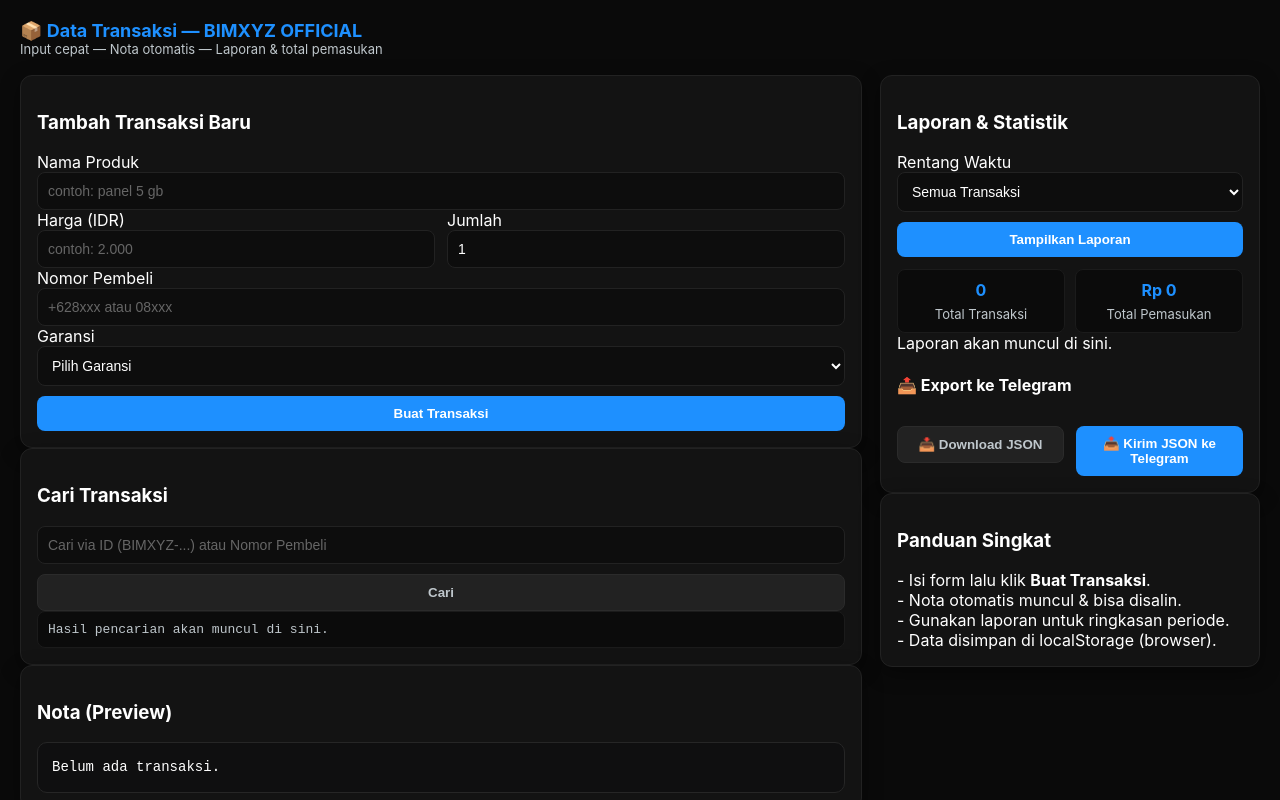
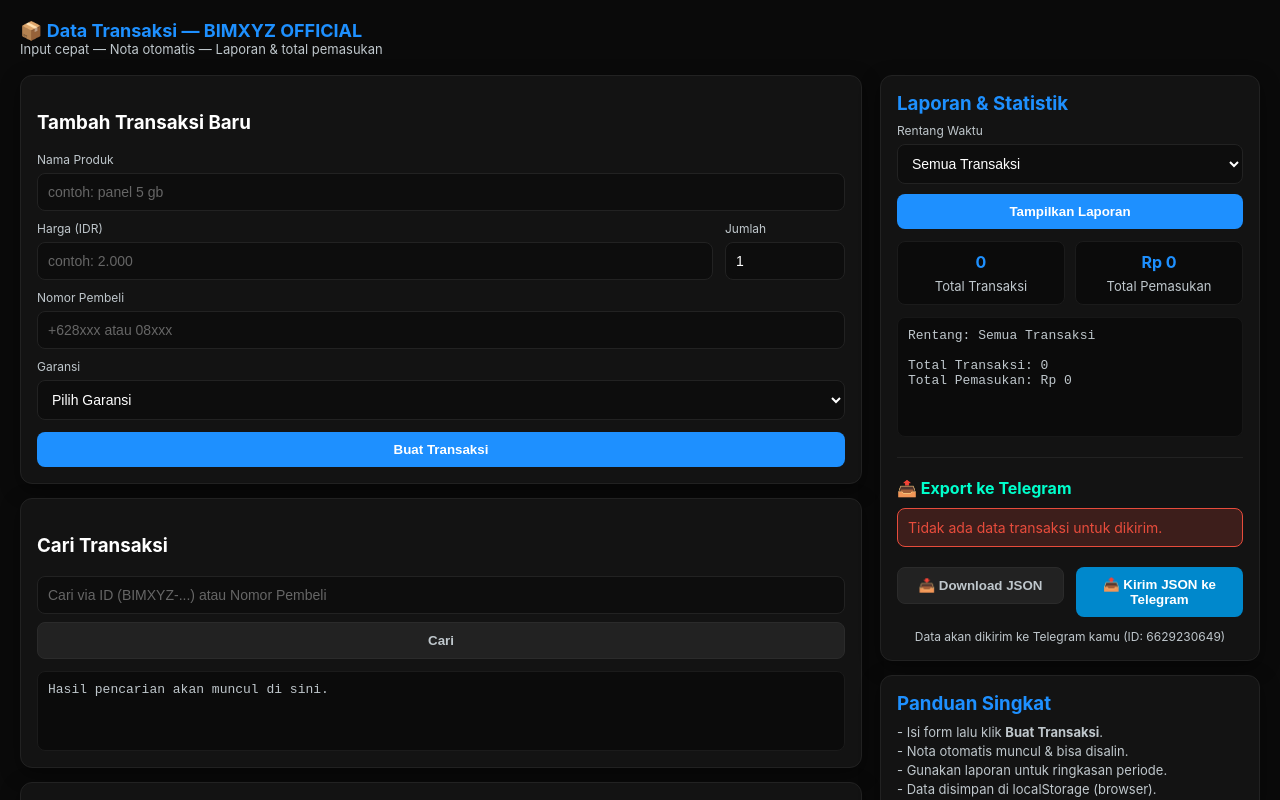
Before and after one commit to BimxyzDev/Rekap-Transaksi, a plain HTML site: page index.html in a window 1280 px wide. Both pictures are taken after a click on the button "📤 Kirim JSON ke Telegram". Shown: the top 800 px of the page. Drawn offline with Linux system fonts and the light colour scheme.

Commit message:
Update index.html

```diff
--- a/index.html
+++ b/index.html
@@ -126,52 +126,55 @@ footer{margin-top:18px;text-align:center;color:var(--muted);font-size:13px}
 <div class="card">
   <h3>Tambah Transaksi Baru</h3>
 
-  <label>Nama Produk</label>
+  <label class="small">Nama Produk</label>
   <input id="tx_prod" type="text" placeholder="contoh: panel 5 gb">
 
-  <div class="row">
+  <div class="row" style="margin-top:10px">
     <div class="col">
-      <label>Harga (IDR)</label>
+      <label class="small">Harga (IDR)</label>
       <input id="tx_price" type="text" inputmode="numeric" placeholder="contoh: 2.000">
     </div>
-    <div class="col">
-      <label>Jumlah</label>
+    <div class="col" style="max-width:120px">
+      <label class="small">Jumlah</label>
       <input id="tx_qty" type="number" min="1" value="1">
     </div>
   </div>
 
-  <label>Nomor Pembeli</label>
+  <label class="small" style="margin-top:10px">Nomor Pembeli</label>
   <input id="tx_phone" type="text" placeholder="+628xxx atau 08xxx" onblur="formatPhoneNumber(this)">
 
-  <label>Garansi</label>
+  <label class="small" style="margin-top:10px">Garansi</label>
   <select id="tx_warranty">
     <option value="" selected disabled>Pilih Garansi</option>
     <option>15 Hari • 2x Replace</option>
     <option>Tidak Ada Garansi</option>
   </select>
 
-  <button id="btn_create" class="btn">Buat Transaksi</button>
+  <button id="btn_create" class="btn" style="margin-top:12px">Buat Transaksi</button>
 </div>
 
-<div class="card">
+<div class="card" style="margin-top:14px">
   <h3>Cari Transaksi</h3>
   <input id="tx_search" type="text" placeholder="Cari via ID (BIMXYZ-...) atau Nomor Pembeli">
-  <button id="btn_search" class="btn secondary">Cari</button>
-  <div id="hasilCari">Hasil pencarian akan muncul di sini.</div>
+  <button id="btn_search" class="btn secondary" style="margin-top:8px">Cari</button>
+
+  <div id="hasilCari" style="margin-top:12px;min-height:80px">Hasil pencarian akan muncul di sini.</div>
 </div>
 
-<div class="card">
+<div class="card" style="margin-top:14px">
   <h3>Nota (Preview)</h3>
-  <div id="nota" class="nota-box">Belum ada transaksi.</div>
+  <div id="nota" class="nota-box" aria-live="polite">Belum ada transaksi.</div>
   <button id="btn_copy" class="copy-btn" style="display:none">SALIN NOTA</button>
 </div>
+
 </div>
 
 <aside>
+
 <div class="card">
-  <h3>Laporan & Statistik</h3>
+  <h3 style="margin:0 0 8px 0;color:var(--accent)">Laporan & Statistik</h3>
 
-  <label>Rentang Waktu</label>
+  <label class="small">Rentang Waktu</label>
   <select id="report_range">
     <option value="30d">30 Hari Terakhir</option>
     <option value="bulan_ini">Bulan Ini</option>
@@ -182,9 +185,9 @@ footer{margin-top:18px;text-align:center;color:var(--muted);font-size:13px}
     <option value="semua" selected>Semua Transaksi</option>
   </select>
 
-  <button id="btn_report" class="btn">Tampilkan Laporan</button>
+  <button id="btn_report" class="btn" style="margin-top:10px">Tampilkan Laporan</button>
 
-  <div class="lap-row">
+  <div class="lap-row" style="margin-top:12px">
     <div class="stat">
       <h4 id="stat_count">0</h4>
       <p>Total Transaksi</p>
@@ -195,34 +198,46 @@ footer{margin-top:18px;text-align:center;color:var(--muted);font-size:13px}
     </div>
   </div>
 
-  <div>
-    <div id="report_list">Laporan akan muncul di sini.</div>
+  <div style="margin-top:12px">
+    <div id="report_list" style="background:#0b0b0b;padding:10px;border-radius:8px;border:1px solid #171717;font-family:monospace;white-space:pre-line;color:var(--muted);min-height:120px">
+    Laporan akan muncul di sini.
+    </div>
   </div>
 
-  <div>
-    <h4>📤 Export ke Telegram</h4>
-    <div id="telegramStatus"></div>
+  <div style="margin-top:20px; padding-top:20px; border-top:1px solid var(--border)">
+    <h4 style="margin:0 0 10px 0;color:var(--accent-2)">📤 Export ke Telegram</h4>
 
-    <div class="row">
+    <div class="telegram-status" id="telegramStatus"></div>
+
+    <div class="row" style="margin-top:10px">
       <div class="col">
-        <button id="btn_export_json" class="btn secondary">📥 Download JSON</button>
+        <button id="btn_export_json" class="btn secondary" style="background:#222">
+          📥 Download JSON
+        </button>
       </div>
       <div class="col">
-        <button id="btn_export_telegram" class="btn">📤 Kirim JSON ke Telegram</button>
+        <button id="btn_export_telegram" class="btn" style="background:#0088cc">
+          📤 Kirim JSON ke Telegram
+        </button>
       </div>
+    </div>
+
+    <div style="margin-top:12px; font-size:12px; color:var(--muted); text-align:center">
+      Data akan dikirim ke Telegram kamu (ID: 6629230649)
     </div>
   </div>
 </div>
 
-<div class="card">
-  <h3>Panduan Singkat</h3>
-  <div>
+<div class="card" style="margin-top:14px">
+  <h3 style="margin:0 0 8px 0;color:var(--accent)">Panduan Singkat</h3>
+  <div style="color:var(--muted);font-size:13px;line-height:1.45">
     - Isi form lalu klik <strong>Buat Transaksi</strong>.<br>
     - Nota otomatis muncul & bisa disalin.<br>
     - Gunakan laporan untuk ringkasan periode.<br>
     - Data disimpan di localStorage (browser).
   </div>
 </div>
+
 </aside>
 </div>
 
@@ -335,19 +350,22 @@ btnCreate.addEventListener('click', ()=>{
   const db = loadDB();
   db.push(tx);
   saveDB(db);
-  renderNota(tx);
+
+  try {
+    renderNota(tx);
+  } catch(error) {
+    console.error('Error render nota:', error);
+    alert('Transaksi berhasil dibuat! (Nota tidak bisa ditampilkan)');
+  }
 
   inpProd.value = '';
   inpPrice.value = '';
   inpQty.value = '1';
   inpPhone.value = '';
   inpWarranty.selectedIndex = 0;
-  alert('Transaksi berhasil dibuat!');
 });
 
-
-
-btnCopy.addEventListener('click', async ()function renderNota(tx){
+function renderNota(tx){
   const priceDisplay = formatRupiahFromNumber(Number(tx.harga));
   const notaText =
 `*✅ 𝗧𝗥𝗔𝗡𝗦𝗔𝗞𝗦𝗜 𝗗𝗢𝗡𝗘 ✅*
@@ -365,19 +383,21 @@ MOHON SIMPAN NOTA AGAR BISA KLAIM GARANSI!
 📲 𝗧𝗲𝗿𝗶𝗺𝗮 𝗸𝗮𝘀𝗶𝗵 𝘁𝗲𝗹𝗮𝗵 𝗺𝗲𝗺𝗶𝗹𝗶𝗵 𝗹𝗮𝘆𝗮𝗻𝗮𝗻 𝗸𝗮𝗺𝗶 💚
 🚀 𝗢𝗿𝗱𝗲𝗿 𝘀𝗲𝗹𝗮𝗻𝗷𝘂𝘁𝗻𝘆𝗮 𝗯𝗶𝘀𝗮 𝗹𝗲𝘄𝗮𝘁 𝘄𝗲𝗯 / 𝗰𝗵𝗮𝘁 𝗮𝗱𝗺𝗶𝗻!
 
-` + "`𝙂𝙍𝙐𝘽 𝙈𝘼𝙍𝙆𝙀𝙏𝙋𝙇𝘼𝘾𝙀`" + `
+GRUB MARKETPLACE
 https://chat.whatsapp.com/BuMum0qkZdkIKer75pqKUK
 
-*𝙅𝘼𝙉𝙂𝘼𝙉 𝙇𝙐𝙋𝘄 𝙁𝙊𝙇𝙊𝙒 𝘾𝙃𝘼𝙉𝙉𝙀𝙇 𝙏𝙀𝙎𝙏𝙄𝙈𝙊𝙉𝙄 𝘿𝘼𝙉 𝙄𝙉𝙁𝙊𝙍𝙈𝘼𝙎𝙄 𝙆𝘼𝙈𝙄❗❗*
-` + "`𝘾𝙃𝘼𝙉𝙉𝙀𝙇 𝙄𝙉𝙁𝙊𝙍𝙈𝘼𝙎𝙄`" + `
+*JANGAN LUPA FOLLOW CHANNEL TESTIMONI DAN INFORMASI KAMI❗❗*
+CHANNEL INFORMASI
 https://whatsapp.com/channel/0029VbB7FQv8PgsIvPPuJs2p
 
-` + "`𝘾𝙃𝘼𝙉𝙉𝙀𝙇 𝙏𝙀𝙎𝙏𝙄𝙈𝙊𝙉𝙄`" + `
+CHANNEL TESTIMONI
 https://whatsapp.com/channel/0029Vb6w2Vf65yDE1ww29e0X`;
 
   notaBox.innerText = notaText;
   btnCopy.style.display = 'block';
-  }=>{
+}
+
+btnCopy.addEventListener('click', async ()=>{
   const text = notaBox.innerText || '';
   if (!text) return alert('Belum ada nota untuk disalin.');
   try{
@@ -476,12 +496,11 @@ btnExportTelegram.addEventListener('click', async ()=>{
   const cnt = localStorage.getItem(KEY_CNT) || '0';
 
   if (db.length === 0) {
-    alert('Tidak ada data transaksi untuk dikirim.');
+    showTelegramStatus('Tidak ada data transaksi untuk dikirim.', 'error');
     return;
   }
 
-  telegramStatus.textContent = '⏳ Mengirim JSON ke Telegram...';
-  telegramStatus.style.color = 'blue';
+  showTelegramStatus('⏳ Mengirim JSON ke Telegram...', 'sending');
 
   const exportData = {
     database: db,
@@ -507,18 +526,26 @@ btnExportTelegram.addEventListener('click', async ()=>{
     const result = await response.json();
 
     if (result.ok) {
-      telegramStatus.textContent = '✅ JSON berhasil dikirim ke Telegram!';
-      telegramStatus.style.color = 'green';
-      setTimeout(() => { telegramStatus.textContent = ''; }, 3000);
+      showTelegramStatus('✅ JSON berhasil dikirim ke Telegram!', 'success');
     } else {
-      telegramStatus.textContent = `❌ Gagal: ${result.description || 'Unknown error'}`;
-      telegramStatus.style.color = 'red';
+      showTelegramStatus(`❌ Gagal: ${result.description || 'Unknown error'}`, 'error');
     }
   } catch (error) {
-    telegramStatus.textContent = `❌ Error: ${error.message}`;
-    telegramStatus.style.color = 'red';
+    showTelegramStatus(`❌ Error: ${error.message}`, 'error');
   }
 });
+
+function showTelegramStatus(message, type) {
+  telegramStatus.textContent = message;
+  telegramStatus.className = 'telegram-status ' + type;
+
+  // Auto hide after 5 seconds for success messages
+  if (type === 'success') {
+    setTimeout(() => {
+      telegramStatus.style.display = 'none';
+    }, 5000);
+  }
+}
 
 // ===== INISIALISASI =====
 (function init(){
@@ -530,4 +557,4 @@ btnExportTelegram.addEventListener('click', async ()=>{
 })();
 </script>
 </body>
-  </html>
+    </html>
```
